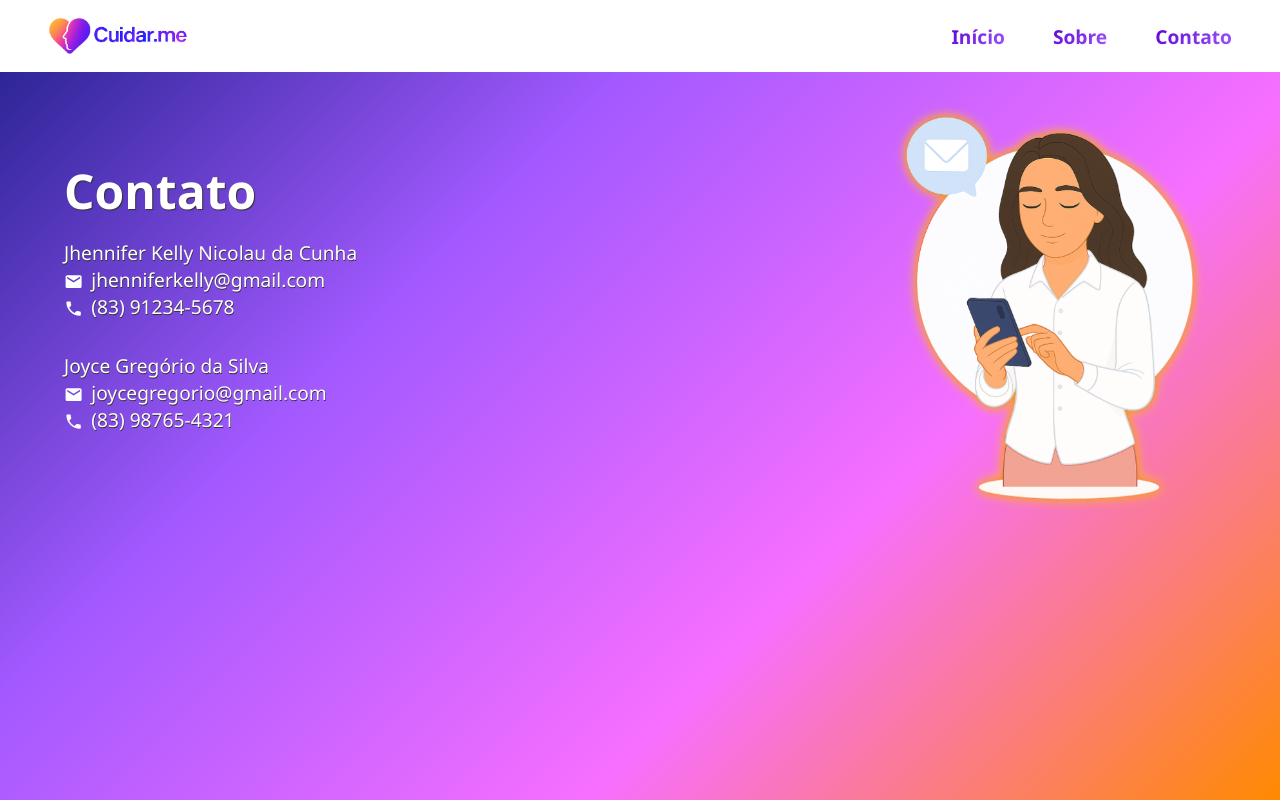
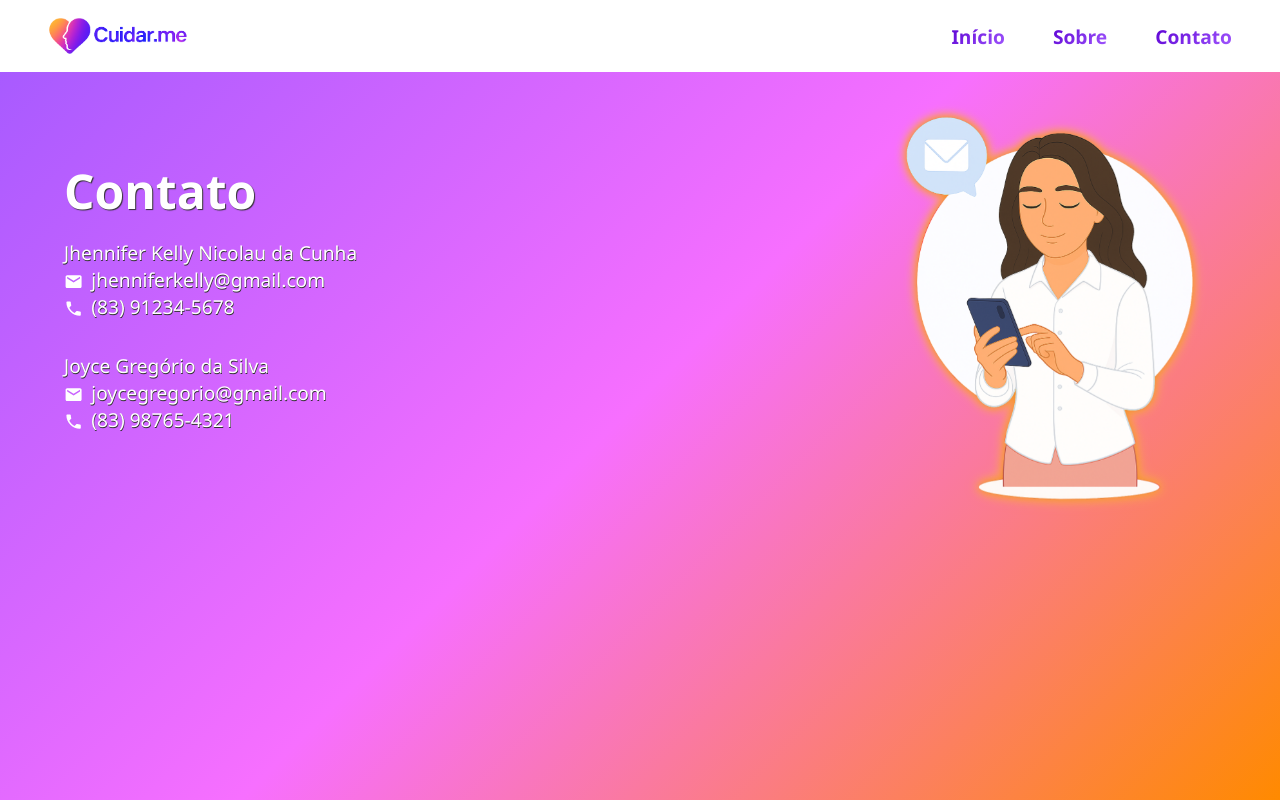
Before and after one commit to JhenniferK/Cuidar.me-Frontend, a React (Create React App) app: page /contato in a window 1280 px wide. Built offline with nearby package versions, Linux system fonts and the light colour scheme.

Commit message:
Correção na pagina 'contato'

```diff
--- a/src/components/TelaInicial/TelaContato/Contato.jsx
+++ b/src/components/TelaInicial/TelaContato/Contato.jsx
@@ -8,7 +8,7 @@ import psicologa from '../../../assets/psicologa-contato.png';
 const Contato = () => {
   const navigate = useNavigate();
   return (
-    <div className="pagina-contato-container">
+    <div className="pagina-inicial-container">
       <header className="cabecalho">
         <img src={logonome} alt="Logo Cuidar.me" className="logo" />
         <nav className="menu">
```
